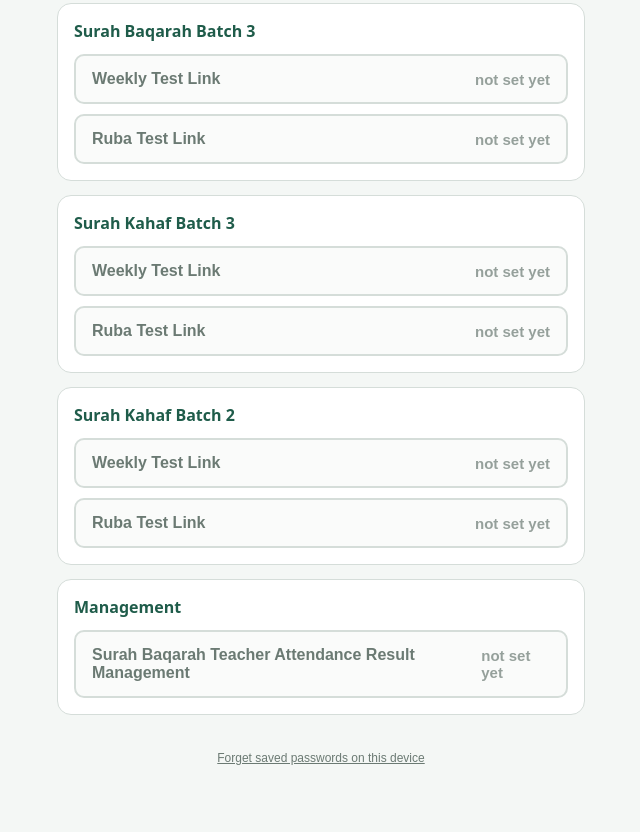
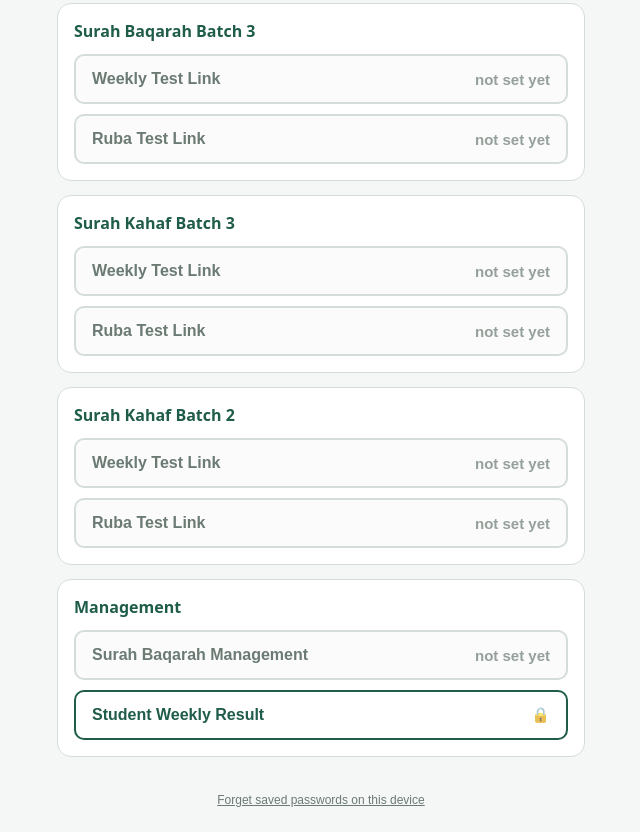
Before and after one commit to RHQH/RHQH-All-Results, a plain HTML site: page index.html in a window 1280 px wide. Shown: the part 289-1121 px from the top of the page, without its empty margins (319-959 px from the left). Before the commit the page ends 1079 px from the top, so only its background shows below. Drawn offline with Linux system fonts and the light colour scheme.

Commit message:
Add files via upload

```diff
--- a/index.html
+++ b/index.html
@@ -56,7 +56,7 @@ const SECTIONS = [
   { title: 'Surah Baqarah Batch 3', items: [ { id: 'baq3-weekly', label: 'Weekly Test Link' }, { id: 'baq3-ruba', label: 'Ruba Test Link' } ] },
   { title: 'Surah Kahaf Batch 3',   items: [ { id: 'kah3-weekly', label: 'Weekly Test Link' }, { id: 'kah3-ruba', label: 'Ruba Test Link' } ] },
   { title: 'Surah Kahaf Batch 2',   items: [ { id: 'kah2-weekly', label: 'Weekly Test Link' }, { id: 'kah2-ruba', label: 'Ruba Test Link' } ] },
-  { title: 'Management',            items: [ { id: 'mgmt-baqarah', label: 'Surah Baqarah Teacher Attendance Result Management' }] },
+  { title: 'Management',            items: [ { id: 'mgmt-baqarah', label: 'Surah Baqarah Management' }, { id: 'mgmt-kahaf', label: 'Student Weekly Result' } ] },
 ];
 
 const $ = id => document.getElementById(id);
```
